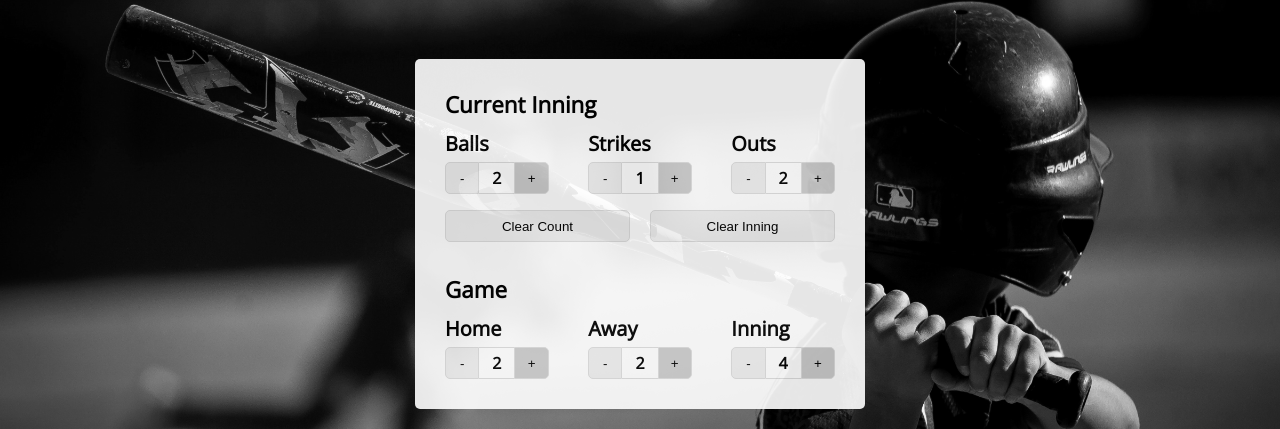
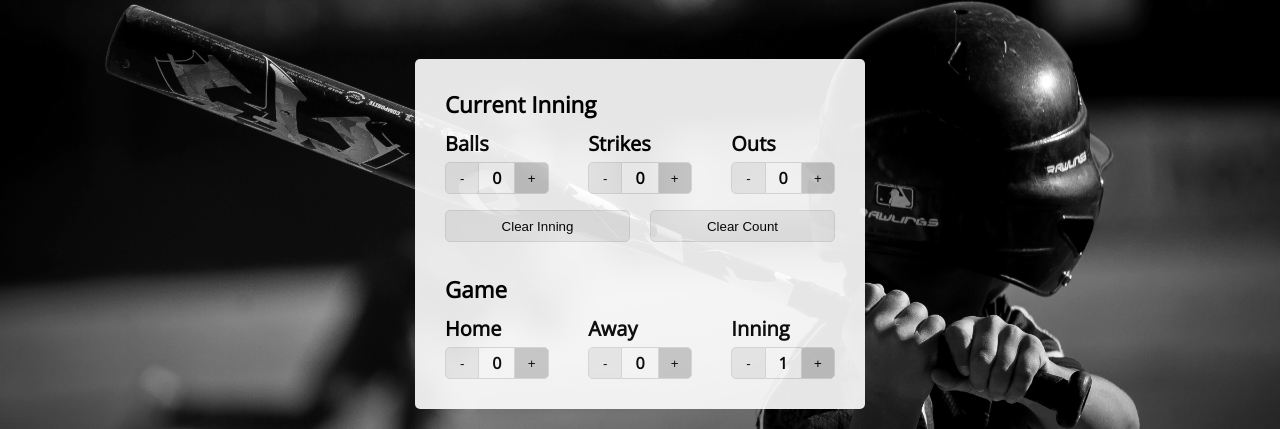
Before and after one commit to mathieujonson/umpclicker, a React (Create React App) app: page /clicker in a window 1280 px wide. Shown: the part 166-595 px from the top of the page. Built offline with nearby package versions, Linux system fonts and the light colour scheme.

Commit message:
functioning clicker

```diff
--- a/src/pages/Clicker/Clicker.js
+++ b/src/pages/Clicker/Clicker.js
@@ -1,33 +1,82 @@
-import React from "react";
+import React, {
+  createContext,
+  useCallback,
+  useContext,
+  useReducer
+} from "react";
 import "./clicker.scss";
+import { clickerReducer } from "./reducer";
 
-export const Clicker = () => (
+const initialState = {
+  balls: 0,
+  strikes: 0,
+  outs: 0,
+  inning: 1,
+  halfInning: "top",
+  home: 0,
+  away: 0
+};
+
+const ClickerContext = createContext();
+
+export const Clicker = () => {
+  const [state, dispatch] = useReducer(clickerReducer, initialState);
+  return (
+    <ClickerContext.Provider value={{ state, dispatch }}>
       <div className="clicker">
         <h2>Current Inning</h2>
         <div className="inning">
-      <Counter label="Balls" count={2} />
-      <Counter label="Strikes" count={1} />
-      <Counter label="Outs" count={2} />
-      <button className="clear-button">Clear Count</button>
-      <button className="clear-button">Clear Inning</button>
+          <Counter label="Balls" />
+          <Counter label="Strikes" />
+          <Counter label="Outs" />
+          <button
+            className="clear-button"
+            onClick={() => dispatch({ type: "CLEAR_INNING" })}
+          >
+            Clear Inning
+          </button>
+          <button
+            className="clear-button"
+            onClick={() => dispatch({ type: "CLEAR_COUNT" })}
+          >
+            Clear Count
+          </button>
         </div>
 
         <h2>Game</h2>
         <div className="game">
-      <Counter label="Home" count={2} />
-      <Counter label="Away" count={2} />
-      <Counter label="Inning" count={4} />
+          <Counter label="Home" />
+          <Counter label="Away" />
+          <Counter label="Inning" />
+        </div>
+      </div>
+    </ClickerContext.Provider>
+  );
+};
+
+const Counter = ({ label }) => {
+  const { state, dispatch } = useContext(ClickerContext);
+  const stateKey = label.toLowerCase();
+  const minusClickHandler = useCallback(
+    () => dispatch({ type: `MINUS_${stateKey.toUpperCase()}` }),
+    [dispatch, stateKey]
+  );
+  const addClickHandler = useCallback(
+    () => dispatch({ type: `ADD_${stateKey.toUpperCase()}` }),
+    [dispatch, stateKey]
+  );
+  return (
+    <div className="counter">
+      <h4>{label}</h4>
+      <div className="count-container">
+        <button className="minus-button" onClick={minusClickHandler}>
+          -
+        </button>
+        <div className="count-number">{state[stateKey]}</div>
+        <button className="plus-button" onClick={addClickHandler}>
+          +
+        </button>
       </div>
     </div>
   );
-
-const Counter = ({ label, count }) => (
-  <div className="counter">
-    <h4>{label}</h4>
-    <div className="count-container">
-      <button className="minus-button">-</button>
-      <div className="count-number">{count}</div>
-      <button className="plus-button">+</button>
-    </div>
-  </div>
-);
+};
--- a/src/pages/Clicker/clicker.scss
+++ b/src/pages/Clicker/clicker.scss
@@ -60,7 +60,7 @@
     align-items: center;
     justify-content: center;
     height: 100%;
-    padding: 0 0.2rem;
+    padding: 0 0.75rem;
     border-top: 1px solid #ddd;
     border-bottom: 1px solid #ddd;
     width: 34%;
--- /dev/null
+++ b/src/pages/Clicker/reducer.js
@@ -0,0 +1,34 @@
+export const clickerReducer = (state, action) => {
+  switch (action.type) {
+    case "ADD_STRIKES":
+      return { ...state, strikes: state.strikes === 3 ? 0 : state.strikes + 1 };
+    case "MINUS_STRIKES":
+      return { ...state, strikes: state.strikes === 0 ? 3 : state.strikes - 1 };
+    case "ADD_BALLS":
+      return { ...state, balls: state.balls === 4 ? 0 : state.balls + 1 };
+    case "MINUS_BALLS":
+      return { ...state, balls: state.balls === 0 ? 4 : state.balls - 1 };
+    case "ADD_OUTS":
+      return { ...state, outs: state.outs === 3 ? 0 : state.outs + 1 };
+    case "MINUS_OUTS":
+      return { ...state, outs: state.outs === 0 ? 3 : state.outs - 1 };
+    case "ADD_HOME":
+      return { ...state, home: state.home + 1 };
+    case "MINUS_HOME":
+      return { ...state, home: state.home === 0 ? 0 : state.home - 1 };
+    case "ADD_AWAY":
+      return { ...state, away: state.away + 1 };
+    case "MINUS_AWAY":
+      return { ...state, away: state.away === 0 ? 0 : state.away - 1 };
+    case "ADD_INNING":
+      return { ...state, inning: state.inning + 1 };
+    case "MINUS_INNING":
+      return { ...state, inning: state.inning === 1 ? 1 : state.inning - 1 };
+    case "CLEAR_COUNT":
+      return { ...state, strikes: 0, balls: 0 };
+    case "CLEAR_INNING":
+      return { ...state, strikes: 0, balls: 0, outs: 0 };
+    default:
+      return state;
+  }
+};
```
Lines whose indentation alone changed are shown as unchanged.
